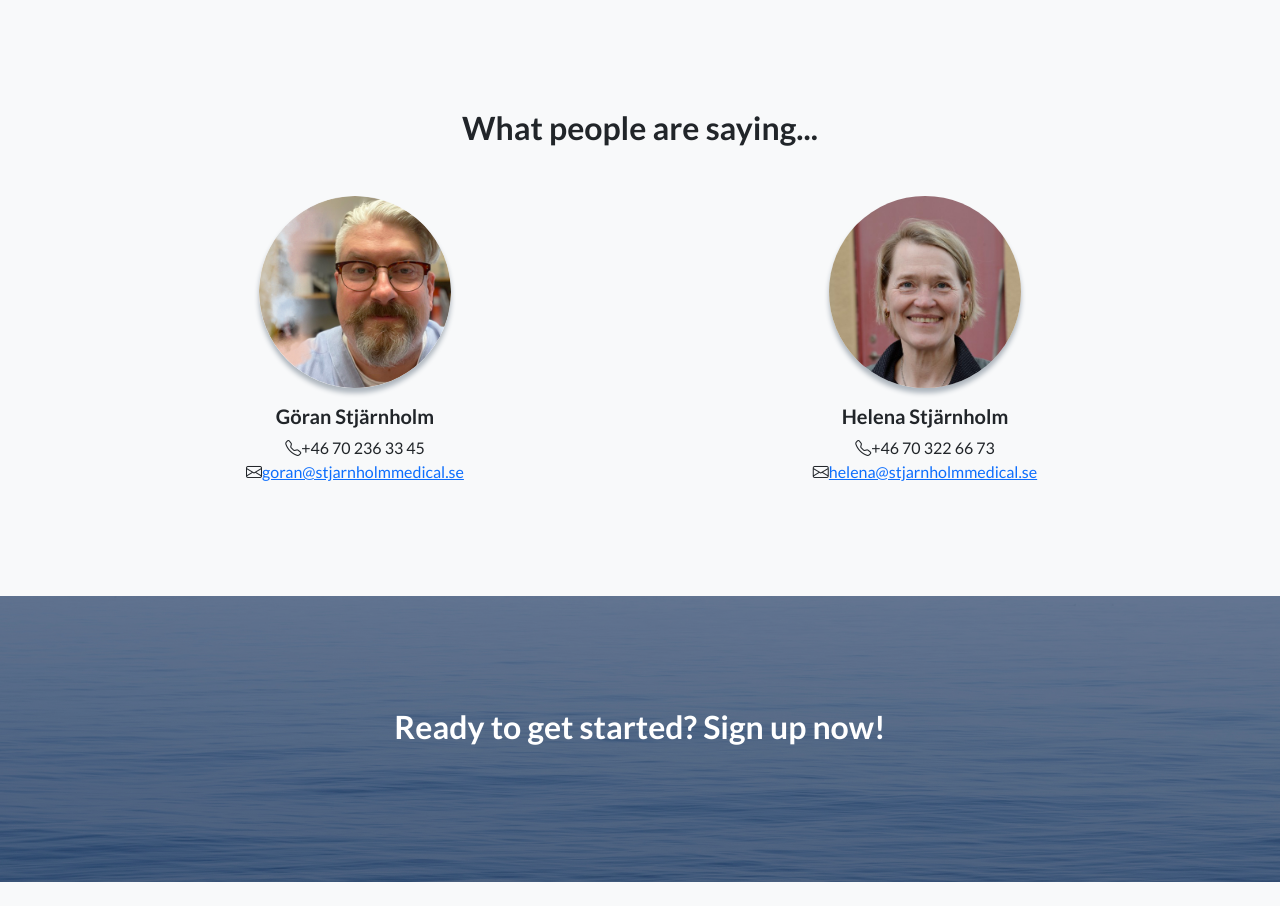
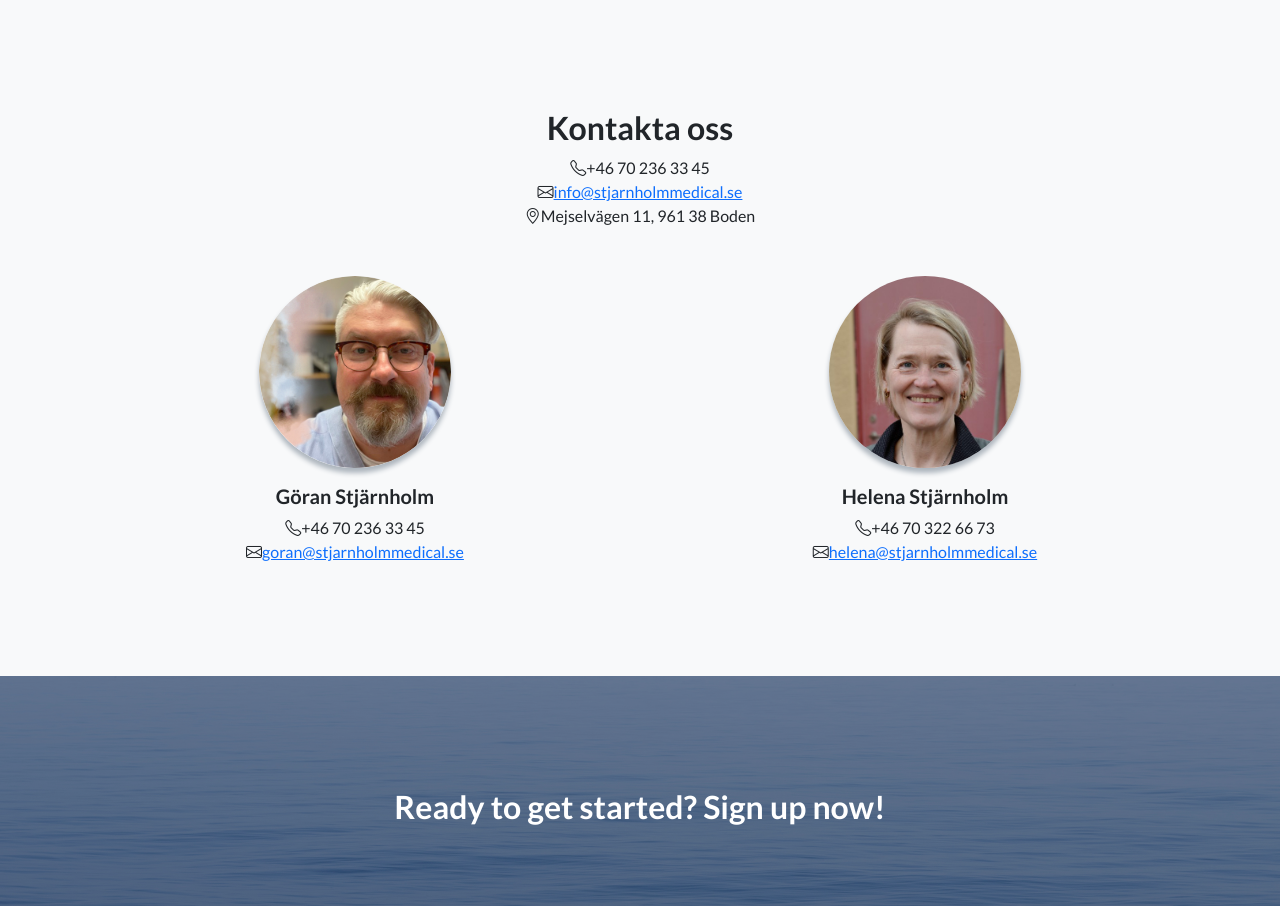
Before and after one commit to Kladdy/smab-landing-page, a website: page src/pug/index.pug in a window 1280 px wide. Shown: the part 2567-3473 px from the top of the page. Drawn offline with nearby package versions, Linux system fonts and the light colour scheme; files that its build step writes are made by us from their sources; files whose address does not match are found by name.

Commit message:
Add general contact us to people

```diff
--- a/src/pug/people.pug
+++ b/src/pug/people.pug
@@ -1,8 +1,17 @@
 // People
 section.testimonials.text-center.bg-light
     .container
-        h2.mb-5 What people are saying...
-        .row
+        h2.mb-2 Kontakta oss
+        p.font-weight-light.mb-3.pb-3
+            i.bi-telephone.m-auto.text-primary-mr-2
+            | +46 70 236 33 45
+            br
+            i.bi-envelope.m-auto.text-primary-mr-2
+            a(href='mailto:info@stjarnholmmedical.se') info@stjarnholmmedical.se
+            br
+            i.bi-geo-alt.m-auto.text-primary-mr-2
+            | Mejselvägen 11, 961 38 Boden
+        .row.mt-3.pt-3
             .col-lg-6
                 .testimonial-item.mx-auto.mb-5.mb-lg-0
                     img.img-fluid.rounded-circle.mb-3(src='assets/img/profiles/goran_square.png', alt='Göran Stjärnholm')
```
